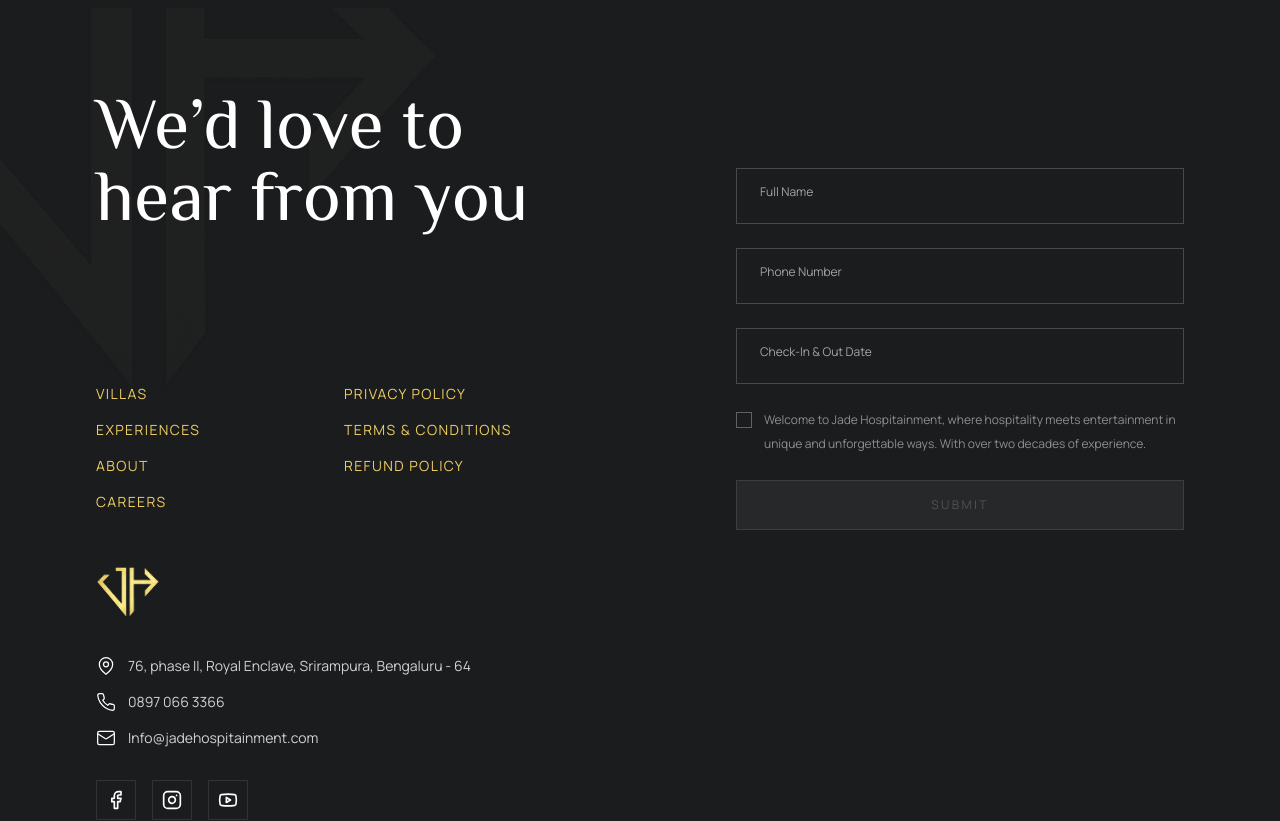
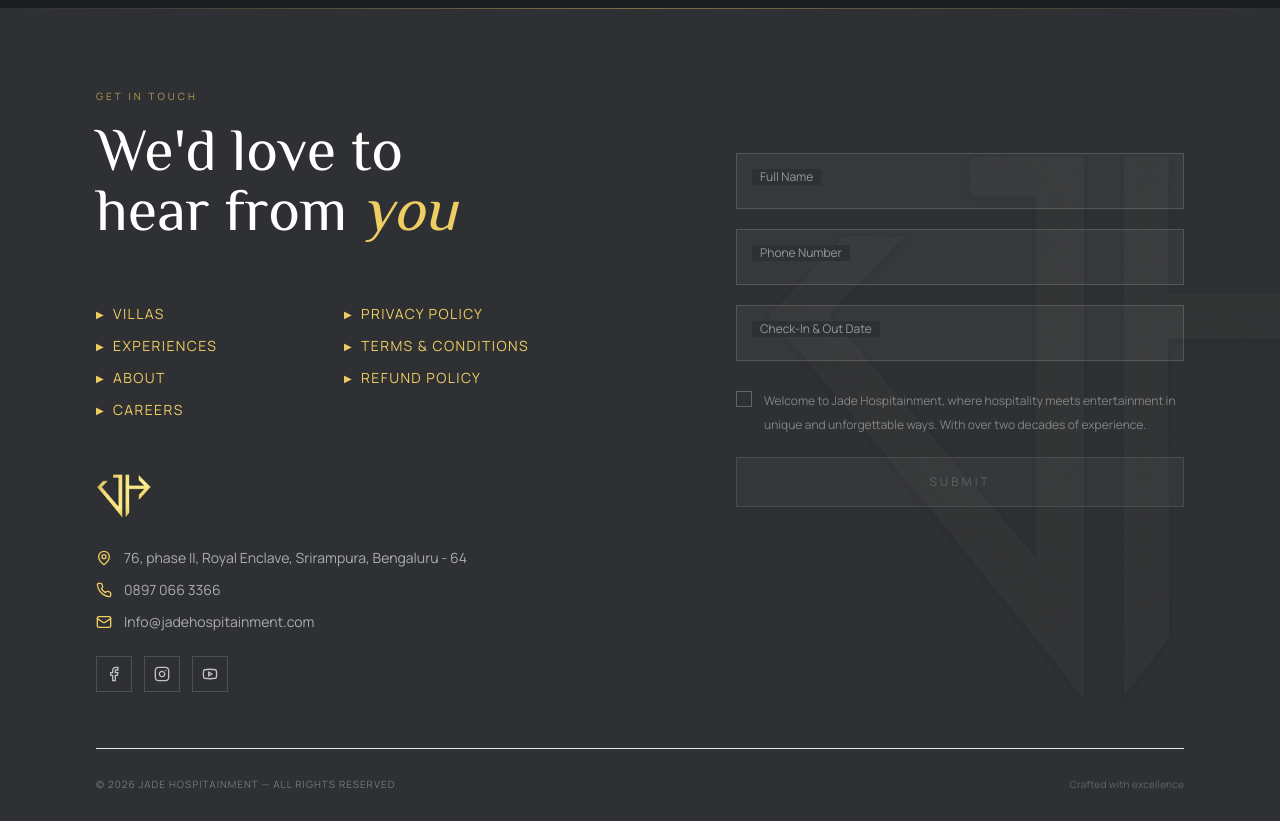
Before and after one commit to Saad248-web/Jade_Revamp, a Next.js app: page /about in a window 1280 px wide. Shown: the part 7880-8701 px from the top of the page. Built offline with nearby package versions, Linux system fonts and the light colour scheme.

Commit message:
Some Changes

```diff
--- a/src/components/Footer.tsx
+++ b/src/components/Footer.tsx
@@ -19,7 +19,6 @@ export default function Footer() {
     phoneNumber: "",
     date: "",
   });
-  const [focusedField, setFocusedField] = useState<string | null>(null);
 
   const isFormValid =
     formData.fullName.trim() !== "" && formData.phoneNumber.trim() !== "";
@@ -38,9 +37,15 @@ export default function Footer() {
   ];
 
   return (
-    <footer className="relative z-20 pt-20 pb-10 overflow-hidden bg-[#1A1C1E]">
-      {/* Background Watermark - Moved to Left to avoid Form Overlap */}
-      <div className="absolute top-0 left-0 w-[600px] h-[600px] opacity-[0.02] pointer-events-none -translate-x-1/4 -translate-y-1/4">
+    <footer
+      className="relative z-20 overflow-hidden"
+      style={{ backgroundColor: "#2E3034" }}
+    >
+      {/* Decorative top border */}
+      <div className="w-full h-[1px] bg-gradient-to-r from-transparent via-[#EFCD62]/40 to-transparent" />
+
+      {/* Background Watermark */}
+      <div className="absolute top-1/2 right-0 w-[700px] h-[700px] opacity-[0.025] pointer-events-none -translate-y-1/2 translate-x-1/4">
         <Image
           src="/assets/Golden_Logo.png"
           alt="Watermark"
@@ -49,48 +54,59 @@ export default function Footer() {
         />
       </div>
 
-      <div className="max-w-[1920px] mx-auto px-6 md:px-12 lg:px-24 relative z-10">
+      {/* ── FORM SECTION ─────────────────────────────────────────────── */}
+      <div className="max-w-[1920px] mx-auto px-6 md:px-12 lg:px-24 relative z-10 pt-20 pb-16">
         <div className="grid grid-cols-1 lg:grid-cols-12 gap-12 lg:gap-24">
-          {/* LEFT COLUMN: Heading & Links & Contact Info */}
+          {/* LEFT: Heading + (Desktop) Links + Contact */}
           <div className="lg:col-span-6 flex flex-col gap-16">
-            {/* 1. Heading */}
-            <div className="mb-12 lg:mb-16">
-              <h2 className="font-philosopher text-5xl md:text-7xl text-white mb-6 leading-tight">
-                We’d love to <br /> hear from you
+            {/* Heading */}
+            <div>
+              <p className="font-manrope text-[10px] tracking-[0.3em] uppercase text-[#EFCD62]/70 mb-4">
+                Get In Touch
+              </p>
+              <h2 className="font-philosopher text-5xl md:text-6xl text-white leading-tight">
+                We'd love to <br />
+                hear from <span className="italic text-[#EFCD62]">you</span>
               </h2>
             </div>
 
-            {/* Desktop: Links & Info showing here. Mobile: Hidden and shown below form */}
+            {/* Desktop: Links + Contact */}
             <div className="hidden lg:flex flex-col gap-12">
               {/* Links Grid */}
-              <div className="grid grid-cols-2 gap-x-12 gap-y-4 max-w-md">
-                <div className="flex flex-col gap-4">
+              <div className="grid grid-cols-2 gap-x-12 gap-y-3 max-w-md">
+                <div className="flex flex-col gap-3">
                   {LINKS_COLUMN_1.map((link) => (
                     <Link
                       key={link.label}
                       href={link.href}
-                      className="font-manrope text-sm text-[#EFCD62] tracking-widest uppercase hover:text-white transition-colors"
+                      className="group font-manrope text-sm text-[#EFCD62] tracking-widest uppercase flex items-center gap-2 hover:text-white transition-colors duration-300"
                     >
+                      <span className="inline-block transition-transform duration-300 group-hover:translate-x-1 text-[10px]">
+                        ▶
+                      </span>
                       {link.label}
                     </Link>
                   ))}
                 </div>
-                <div className="flex flex-col gap-4">
+                <div className="flex flex-col gap-3">
                   {LINKS_COLUMN_2.map((link) => (
                     <Link
                       key={link.label}
                       href={link.href}
-                      className="font-manrope text-sm text-[#EFCD62] tracking-widest uppercase hover:text-white transition-colors"
+                      className="group font-manrope text-sm text-[#EFCD62] tracking-widest uppercase flex items-center gap-2 hover:text-white transition-colors duration-300"
                     >
+                      <span className="inline-block transition-transform duration-300 group-hover:translate-x-1 text-[10px]">
+                        ▶
+                      </span>
                       {link.label}
                     </Link>
                   ))}
                 </div>
               </div>
 
-              {/* Logo & Contact */}
-              <div className="flex flex-col gap-8">
-                <div className="w-16 h-16 relative">
+              {/* Logo + Contact Info */}
+              <div className="flex flex-col gap-6">
+                <div className="w-14 h-14 relative">
                   <Image
                     src="/assets/Golden_Logo.png"
                     alt="Jade Logo"
@@ -98,29 +114,30 @@ export default function Footer() {
                     className="object-contain"
                   />
                 </div>
-                <div className="flex flex-col gap-4 text-white/80 font-manrope text-sm">
+                <div className="flex flex-col gap-3 text-white/60 font-manrope text-sm">
                   <div className="flex items-start gap-3">
-                    <MapPin className="w-5 h-5 text-white stroke-[1.5]" />
+                    <MapPin className="w-4 h-4 text-[#EFCD62] shrink-0 mt-0.5" />
                     <span>
                       76, phase II, Royal Enclave, Srirampura, Bengaluru - 64
                     </span>
                   </div>
                   <div className="flex items-center gap-3">
-                    <Phone className="w-5 h-5 text-white stroke-[1.5]" />
+                    <Phone className="w-4 h-4 text-[#EFCD62] shrink-0" />
                     <span>0897 066 3366</span>
                   </div>
                   <div className="flex items-center gap-3">
-                    <Mail className="w-5 h-5 text-white stroke-[1.5]" />
+                    <Mail className="w-4 h-4 text-[#EFCD62] shrink-0" />
                     <span>Info@jadehospitainment.com</span>
                   </div>
                 </div>
-                <div className="flex gap-4">
+                {/* Social Icons */}
+                <div className="flex gap-3">
                   {[Facebook, Instagram, Youtube].map((Icon, i) => (
                     <div
                       key={i}
-                      className="w-10 h-10 border border-white/10 flex items-center justify-center hover:bg-[#EFCD62] hover:border-[#EFCD62] group transition-all duration-300 cursor-pointer"
+                      className="w-9 h-9 border border-white/15 flex items-center justify-center hover:bg-[#EFCD62] hover:border-[#EFCD62] group transition-all duration-300 cursor-pointer"
                     >
-                      <Icon className="w-5 h-5 text-white group-hover:text-black transition-colors" />
+                      <Icon className="w-4 h-4 text-white/70 group-hover:text-black transition-colors" />
                     </div>
                   ))}
                 </div>
@@ -128,10 +145,10 @@ export default function Footer() {
             </div>
           </div>
 
-          {/* RIGHT COLUMN: Contact Form */}
-          <div className="lg:col-span-6 lg:pl-12 pt-0 lg:pt-20">
-            <form className="space-y-6">
-              {/* Name Field */}
+          {/* RIGHT: Contact Form */}
+          <div className="lg:col-span-6 lg:pl-12 pt-0 lg:pt-16">
+            <form className="space-y-5">
+              {/* Name */}
               <div className="group relative">
                 <input
                   type="text"
@@ -141,17 +158,17 @@ export default function Footer() {
                     setFormData({ ...formData, fullName: e.target.value })
                   }
                   placeholder=" "
-                  className="peer w-full bg-transparent border border-white/20 px-4 py-4 text-white focus:border-[#EFCD62] focus:outline-none transition-colors rounded-none h-14 placeholder-transparent"
+                  className="peer w-full bg-white/[0.04] border border-white/15 px-4 py-4 text-white focus:border-[#EFCD62] focus:outline-none transition-colors rounded-none h-14 placeholder-transparent"
                 />
                 <label
                   htmlFor="fullName"
-                  className="absolute left-4 -top-2.5 text-xs text-white/60 bg-[#1A1C1E] px-2 transition-all duration-300 peer-placeholder-shown:top-4 peer-placeholder-shown:text-white/60 peer-focus:-top-2.5 peer-focus:text-[#EFCD62]"
+                  className="absolute left-4 -top-2.5 text-xs text-white/50 bg-[#2E3034] px-2 transition-all duration-300 peer-placeholder-shown:top-4 peer-placeholder-shown:text-white/50 peer-focus:-top-2.5 peer-focus:text-[#EFCD62]"
                 >
                   Full Name
                 </label>
               </div>
 
-              {/* Phone Field */}
+              {/* Phone */}
               <div className="group relative">
                 <input
                   type="tel"
@@ -161,17 +178,17 @@ export default function Footer() {
                     setFormData({ ...formData, phoneNumber: e.target.value })
                   }
                   placeholder=" "
-                  className="peer w-full bg-transparent border border-white/20 px-4 py-4 text-white focus:border-[#EFCD62] focus:outline-none transition-colors rounded-none h-14 placeholder-transparent"
+                  className="peer w-full bg-white/[0.04] border border-white/15 px-4 py-4 text-white focus:border-[#EFCD62] focus:outline-none transition-colors rounded-none h-14 placeholder-transparent"
                 />
                 <label
                   htmlFor="phoneNumber"
-                  className="absolute left-4 -top-2.5 text-xs text-white/60 bg-[#1A1C1E] px-2 transition-all duration-300 peer-placeholder-shown:top-4 peer-placeholder-shown:text-white/60 peer-focus:-top-2.5 peer-focus:text-[#EFCD62]"
+                  className="absolute left-4 -top-2.5 text-xs text-white/50 bg-[#2E3034] px-2 transition-all duration-300 peer-placeholder-shown:top-4 peer-placeholder-shown:text-white/50 peer-focus:-top-2.5 peer-focus:text-[#EFCD62]"
                 >
                   Phone Number
                 </label>
               </div>
 
-              {/* Date Field */}
+              {/* Date */}
               <div className="group relative">
                 <input
                   type="text"
@@ -181,39 +198,26 @@ export default function Footer() {
                     setFormData({ ...formData, date: e.target.value })
                   }
                   placeholder=" "
-                  className="peer w-full bg-transparent border border-white/20 px-4 py-4 text-white focus:border-[#EFCD62] focus:outline-none transition-colors rounded-none h-14 placeholder-transparent"
+                  className="peer w-full bg-white/[0.04] border border-white/15 px-4 py-4 text-white focus:border-[#EFCD62] focus:outline-none transition-colors rounded-none h-14 placeholder-transparent"
                 />
                 <label
                   htmlFor="date"
-                  className="absolute left-4 top-4 text-xs text-white/60 bg-[#1A1C1E] px-2 transition-all duration-300 peer-focus:-top-2.5 peer-focus:text-[#EFCD62] peer-[:not(:placeholder-shown)]:-top-2.5"
+                  className="absolute left-4 top-4 text-xs text-white/50 bg-[#2E3034] px-2 transition-all duration-300 peer-focus:-top-2.5 peer-focus:text-[#EFCD62] peer-[:not(:placeholder-shown)]:-top-2.5"
                 >
-                  Check-In & Out Date
+                  Check-In &amp; Out Date
                 </label>
               </div>
 
               {/* Checkbox */}
-              <div className="flex items-start gap-3 mt-6">
-                <div className="relative flex items-center pt-1">
-                  <input
-                    type="checkbox"
-                    id="terms"
-                    className="appearance-none w-4 h-4 border border-white/30 bg-transparent checked:bg-white checked:border-white focus:ring-0 transition-colors cursor-pointer"
-                  />
-                  <div className="pointer-events-none absolute inset-0 flex items-center justify-center text-black opacity-0 peer-checked:opacity-100">
-                    <svg
-                      className="w-3 h-3"
-                      viewBox="0 0 24 24"
-                      fill="none"
-                      stroke="currentColor"
-                      strokeWidth="4"
-                    >
-                      <polyline points="20 6 9 17 4 12"></polyline>
-                    </svg>
-                  </div>
-                </div>
+              <div className="flex items-start gap-3 pt-2">
+                <input
+                  type="checkbox"
+                  id="terms"
+                  className="appearance-none w-4 h-4 border border-white/25 bg-transparent checked:bg-[#EFCD62] checked:border-[#EFCD62] focus:ring-0 transition-colors cursor-pointer mt-0.5 shrink-0"
+                />
                 <label
                   htmlFor="terms"
-                  className="font-manrope text-xs text-white/50 leading-loose cursor-pointer select-none"
+                  className="font-manrope text-xs text-white/40 leading-loose cursor-pointer select-none"
                 >
                   Welcome to Jade Hospitainment, where hospitality meets
                   entertainment in unique and unforgettable ways. With over two
@@ -221,13 +225,13 @@ export default function Footer() {
                 </label>
               </div>
 
-              {/* Submit Button */}
+              {/* Submit */}
               <button
                 disabled={!isFormValid}
-                className={`w-full py-4 mt-8 font-manrope tracking-[0.2em] text-xs transition-all duration-300 uppercase border ${
+                className={`w-full py-4 mt-6 font-manrope tracking-[0.25em] text-xs transition-all duration-300 uppercase border ${
                   isFormValid
-                    ? "bg-white/5 border-white/20 text-white hover:bg-[#EFCD62] hover:text-black hover:border-[#EFCD62]"
-                    : "bg-white/5 border-white/10 text-white/20 cursor-not-allowed"
+                    ? "bg-transparent border-[#EFCD62]/50 text-[#EFCD62] hover:bg-[#EFCD62] hover:text-black hover:border-[#EFCD62]"
+                    : "bg-white/[0.03] border-white/10 text-white/20 cursor-not-allowed"
                 }`}
               >
                 SUBMIT
@@ -236,20 +240,22 @@ export default function Footer() {
           </div>
         </div>
 
-        {/* MOBILE ONLY: Links & Info (Shown after form on mobile) */}
-        <div className="lg:hidden mt-16 flex flex-col gap-12">
-          {/* Divider */}
+        {/* ── MOBILE ONLY: Links + Contact ─────── */}
+        <div className="lg:hidden mt-14 flex flex-col gap-10">
           <div className="w-full h-[1px] bg-white/10" />
 
           {/* Links Grid */}
-          <div className="grid grid-cols-2 gap-x-8 gap-y-6">
+          <div className="grid grid-cols-2 gap-x-6 gap-y-5">
             <div className="flex flex-col gap-4">
               {LINKS_COLUMN_1.map((link) => (
                 <Link
                   key={link.label}
                   href={link.href}
-                  className="font-manrope text-xs text-[#EFCD62] tracking-widest uppercase hover:text-white transition-colors"
+                  className="group font-manrope text-[11px] text-[#EFCD62] tracking-widest uppercase flex items-center gap-2 hover:text-white transition-colors duration-300"
                 >
+                  <span className="text-[9px] inline-block transition-transform duration-300 group-hover:translate-x-0.5">
+                    ▶
+                  </span>
                   {link.label}
                 </Link>
               ))}
@@ -259,17 +265,20 @@ export default function Footer() {
                 <Link
                   key={link.label}
                   href={link.href}
-                  className="font-manrope text-xs text-[#EFCD62] tracking-widest uppercase hover:text-white transition-colors"
+                  className="group font-manrope text-[11px] text-[#EFCD62] tracking-widest uppercase flex items-center gap-2 hover:text-white transition-colors duration-300"
                 >
+                  <span className="text-[9px] inline-block transition-transform duration-300 group-hover:translate-x-0.5">
+                    ▶
+                  </span>
                   {link.label}
                 </Link>
               ))}
             </div>
           </div>
 
-          {/* Logo & Contact Stack */}
-          <div className="flex flex-col gap-8">
-            <div className="w-12 h-12 relative">
+          {/* Logo + Contact */}
+          <div className="flex flex-col gap-6">
+            <div className="w-10 h-10 relative">
               <Image
                 src="/assets/Golden_Logo.png"
                 alt="Jade Logo"
@@ -278,42 +287,44 @@ export default function Footer() {
               />
             </div>
 
-            <div className="flex flex-col gap-4 text-white/70 font-manrope text-sm">
-              <div className="flex items-start gap-3">
-                <MapPin className="w-4 h-4 text-[#EFCD62]" />
+            <div className="flex flex-col gap-3 text-white/55 font-manrope text-xs">
+              <div className="flex items-start gap-2.5">
+                <MapPin className="w-3.5 h-3.5 text-[#EFCD62] shrink-0 mt-0.5" />
                 <span>
                   76, phase II, Royal Enclave, Srirampura, Bengaluru - 64
                 </span>
               </div>
-              <div className="flex items-center gap-3">
-                <Phone className="w-4 h-4 text-[#EFCD62]" />
+              <div className="flex items-center gap-2.5">
+                <Phone className="w-3.5 h-3.5 text-[#EFCD62] shrink-0" />
                 <span>0897 066 3366</span>
               </div>
-              <div className="flex items-center gap-3">
-                <Mail className="w-4 h-4 text-[#EFCD62]" />
+              <div className="flex items-center gap-2.5">
+                <Mail className="w-3.5 h-3.5 text-[#EFCD62] shrink-0" />
                 <span>Info@jadehospitainment.com</span>
               </div>
             </div>
 
-            <div className="flex gap-4">
+            {/* Social Icons */}
+            <div className="flex gap-3">
               {[Facebook, Instagram, Youtube].map((Icon, i) => (
                 <div
                   key={i}
-                  className="w-10 h-10 border border-white/10 flex items-center justify-center hover:bg-[#EFCD62] group transition-all cursor-pointer rounded-none"
+                  className="w-9 h-9 border border-white/15 flex items-center justify-center hover:bg-[#EFCD62] hover:border-[#EFCD62] group transition-all duration-300 cursor-pointer"
                 >
-                  <div className="w-8 h-8 rounded-full border border-white/20 flex items-center justify-center group-hover:border-[#15171a] transition-colors">
-                    <Icon className="w-4 h-4 text-white group-hover:text-[#15171a]" />
-                  </div>
+                  <Icon className="w-4 h-4 text-white/70 group-hover:text-black transition-colors" />
                 </div>
               ))}
             </div>
           </div>
         </div>
 
-        {/* Bottom Copyright */}
-        <div className="border-t border-white/10 mt-16 pt-8 text-center md:text-left">
-          <p className="font-manrope text-[10px] text-white/40 tracking-wide">
-            © Copyright {currentYear} Jade Hospitainment – All Rights Reserved
+        {/* ── BOTTOM COPYRIGHT BAR ─────────────────────────────────────── */}
+        <div className="border-t border-white/8 mt-14 pt-7 flex flex-col md:flex-row items-center justify-between gap-3">
+          <p className="font-manrope text-[10px] text-white/35 tracking-widest uppercase">
+            © {currentYear} Jade Hospitainment — All Rights Reserved
+          </p>
+          <p className="font-manrope text-[10px] text-white/25 tracking-wide">
+            Crafted with excellence
           </p>
         </div>
       </div>
```
Also changed, not shown: src/components/VillasCarousel.tsx (+33 -5 lines).
